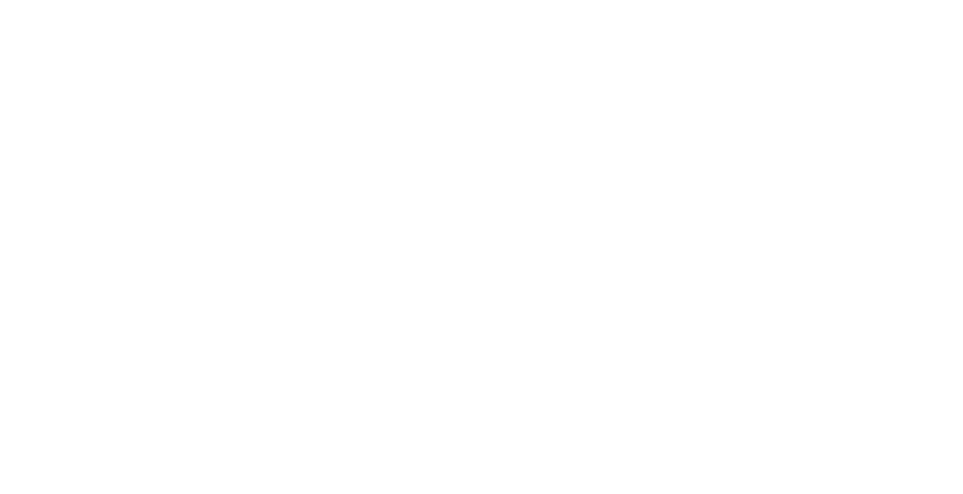
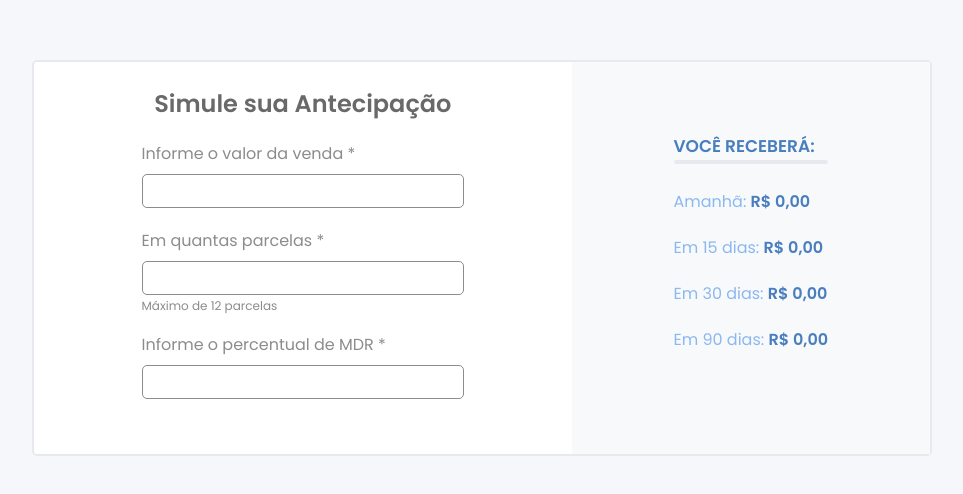
Before and after one commit to pedrolibas/desafio-calculadora-frontend, a React (Vite) app: page / in a window 1280 px wide. Shown: the part 142-636 px from the top of the page, without its empty margins (158-1121 px from the left). Built offline with nearby package versions, Linux system fonts and the light colour scheme.

Commit message:
:rocket: finished styling the entire application layout

```diff
--- a/index.html
+++ b/index.html
@@ -3,7 +3,13 @@
   <head>
     <meta charset="UTF-8" />
     <meta name="viewport" content="width=device-width, initial-scale=1.0" />
-    <title>Desafio Soma</title>
+    <link rel="preconnect" href="https://fonts.googleapis.com" />
+    <link rel="preconnect" href="https://fonts.gstatic.com" crossorigin />
+    <link
+      href="https://fonts.googleapis.com/css2?family=Poppins:wght@300;400;500;600&display=swap"
+      rel="stylesheet"
+    />
+    <title>Desafio Frontend</title>
   </head>
   <body>
     <div id="root"></div>
--- a/src/App.tsx
+++ b/src/App.tsx
@@ -1,10 +1,12 @@
+import Home from "./pages/Home";
+import "./styles/global.css";
 
 function App() {
   return (
     <div className="App">
-
+      <Home />
     </div>
-  )
+  );
 }
 
-export default App
+export default App;
--- /dev/null
+++ b/src/components/Form/index.tsx
@@ -0,0 +1,19 @@
+import "./styles.css";
+
+const Form = () => {
+  return (
+    <form action="" className="form-calculator">
+      <label htmlFor="value">Informe o valor da venda *</label>
+      <input type="text" id="value" />
+
+      <label htmlFor="installments">Em quantas parcelas *</label>
+      <input type="text" id="installments" />
+      <span>Máximo de 12 parcelas</span>
+
+      <label htmlFor="percentage">Informe o percentual de MDR *</label>
+      <input type="text" id="percentage" />
+    </form>
+  );
+};
+
+export default Form;
--- /dev/null
+++ b/src/components/Form/styles.css
@@ -0,0 +1,40 @@
+.form-calculator {
+    width: 60%;
+
+    display: flex;
+    flex-direction: column;
+
+    margin: 1.875rem 0;
+}
+
+.form-calculator label {
+    margin: 0 0 .75rem 0;
+
+    font-weight: 400;
+    color: var(--color-gray-1);
+}
+
+.form-calculator input {
+    height: 1.875rem;
+
+    border-radius: .3125rem;
+    border: 1px solid var(--color-gray-1);
+
+    margin-bottom: 1.5625rem;
+}
+
+.form-calculator input:focus {
+    outline: 1px solid var(--color-light-blue);
+}
+
+#installments {
+    margin-bottom: .3125rem;
+}
+
+.form-calculator span {
+    margin-bottom: 1.5625rem;
+
+    font-weight: 400;
+    font-size: .75rem;
+    color: var(--color-gray-1);
+}
--- /dev/null
+++ b/src/components/ResultBox/index.tsx
@@ -0,0 +1,26 @@
+import "./styles.css";
+
+const ResultBox = () => {
+  return (
+    <section>
+      <h2>VOCÊ RECEBERÁ:</h2>
+      <div id="line"></div>
+      <ul>
+        <li>
+          Amanhã: <strong>R$ 0,00</strong>
+        </li>
+        <li>
+          Em 15 dias: <strong>R$ 0,00</strong>
+        </li>
+        <li>
+          Em 30 dias: <strong>R$ 0,00</strong>
+        </li>
+        <li>
+          Em 90 dias: <strong>R$ 0,00</strong>
+        </li>
+      </ul>
+    </section>
+  );
+};
+
+export default ResultBox;
--- /dev/null
+++ b/src/components/ResultBox/styles.css
@@ -0,0 +1,30 @@
+section h2 {
+    font-weight: 600;
+    color: var(--color-blue);
+    font-size: 1.0625rem;
+
+    margin-bottom: .3125rem;
+}
+
+#line {
+    width: 100%;
+    height: 4px;
+
+    background-color: var(--color-gray-3);
+
+    margin-bottom: 1.875rem;
+
+    border-radius: .3125rem;
+}
+
+section ul li {
+    color: var(--color-light-blue);
+    font-weight: 400;
+
+    margin-bottom: 1.875rem;
+}
+
+section ul li strong {
+    color: var(--color-blue);
+    font-weight: 600;
+}
--- /dev/null
+++ b/src/pages/Home/index.tsx
@@ -0,0 +1,21 @@
+import Form from "../../components/Form";
+import ResultBox from "../../components/ResultBox";
+import "./styles.css";
+
+const Home = () => {
+  return (
+    <main>
+      <div className="container-main">
+        <div className="container-calculator">
+          <h1>Simule sua Antecipação</h1>
+          <Form />
+        </div>
+        <div className="calculator-result">
+          <ResultBox />
+        </div>
+      </div>
+    </main>
+  );
+};
+
+export default Home;
--- /dev/null
+++ b/src/pages/Home/styles.css
@@ -0,0 +1,47 @@
+main {
+    width: 100vw;
+    height: 100vh;
+
+    background-color: var(--color-light-gray);
+
+    display: flex;
+    justify-content: center;
+    align-items: center;
+}
+
+.container-main {
+    width: 70%;
+
+    display: flex;
+
+    background-color: var(--color-white);
+
+    border: 2px solid var(--color-gray-3);
+    border-radius: .3125rem;
+}
+
+.container-calculator {
+    width: 60%;
+
+    display: flex;
+    flex-direction: column;
+    align-items: center;
+}
+
+.container-calculator h1 {
+    font-weight: 600;
+    color: var(--color-gray);
+    font-size: 1.5rem;
+
+    margin-top: 1.875rem;
+}
+
+.calculator-result {
+    width: 40%;
+
+    display: flex;
+    justify-content: center;
+    align-items: center;
+
+    background-color: var(--color-gray-2);
+}
--- /dev/null
+++ b/src/styles/global.css
@@ -0,0 +1,148 @@
+:root {
+	--color-gray: #696969;
+	--color-gray-1: #8c8c8c;
+	--color-gray-2: #f7f9fa;
+	--color-gray-3: #e6eaef;
+	--color-light-gray: #f5f7fa;
+	--color-blue: #487dbe;
+	--color-light-blue: #8cb8f0;
+	--color-white: #ffffff;
+}
+
+html,
+body,
+div,
+span,
+applet,
+object,
+iframe,
+h1,
+h2,
+h3,
+h4,
+h5,
+h6,
+p,
+blockquote,
+pre,
+a,
+abbr,
+acronym,
+address,
+big,
+cite,
+code,
+del,
+dfn,
+em,
+img,
+ins,
+kbd,
+q,
+s,
+samp,
+small,
+strike,
+strong,
+sub,
+sup,
+tt,
+var,
+b,
+u,
+i,
+center,
+dl,
+dt,
+dd,
+ol,
+ul,
+li,
+fieldset,
+form,
+label,
+legend,
+table,
+caption,
+tbody,
+tfoot,
+thead,
+tr,
+th,
+td,
+article,
+aside,
+canvas,
+details,
+embed,
+figure,
+figcaption,
+footer,
+header,
+hgroup,
+menu,
+nav,
+output,
+ruby,
+section,
+summary,
+time,
+mark,
+audio,
+video {
+	margin: 0;
+	padding: 0;
+	border: 0;
+	font-size: 100%;
+	font: inherit;
+	vertical-align: baseline;
+}
+
+article,
+aside,
+details,
+figcaption,
+figure,
+footer,
+header,
+hgroup,
+menu,
+nav,
+section {
+	display: block;
+}
+
+body {
+	line-height: 1;
+	background-color: var(--color-black);
+}
+
+ol,
+ul {
+	list-style: none;
+}
+
+blockquote,
+q {
+	quotes: none;
+}
+
+blockquote:before,
+blockquote:after,
+q:before,
+q:after {
+	content: '';
+	content: none;
+}
+
+table {
+	border-collapse: collapse;
+	border-spacing: 0;
+}
+
+body,
+input,
+button,
+textarea {
+	font-family: 'Poppins', sans-serif;
+}
```
